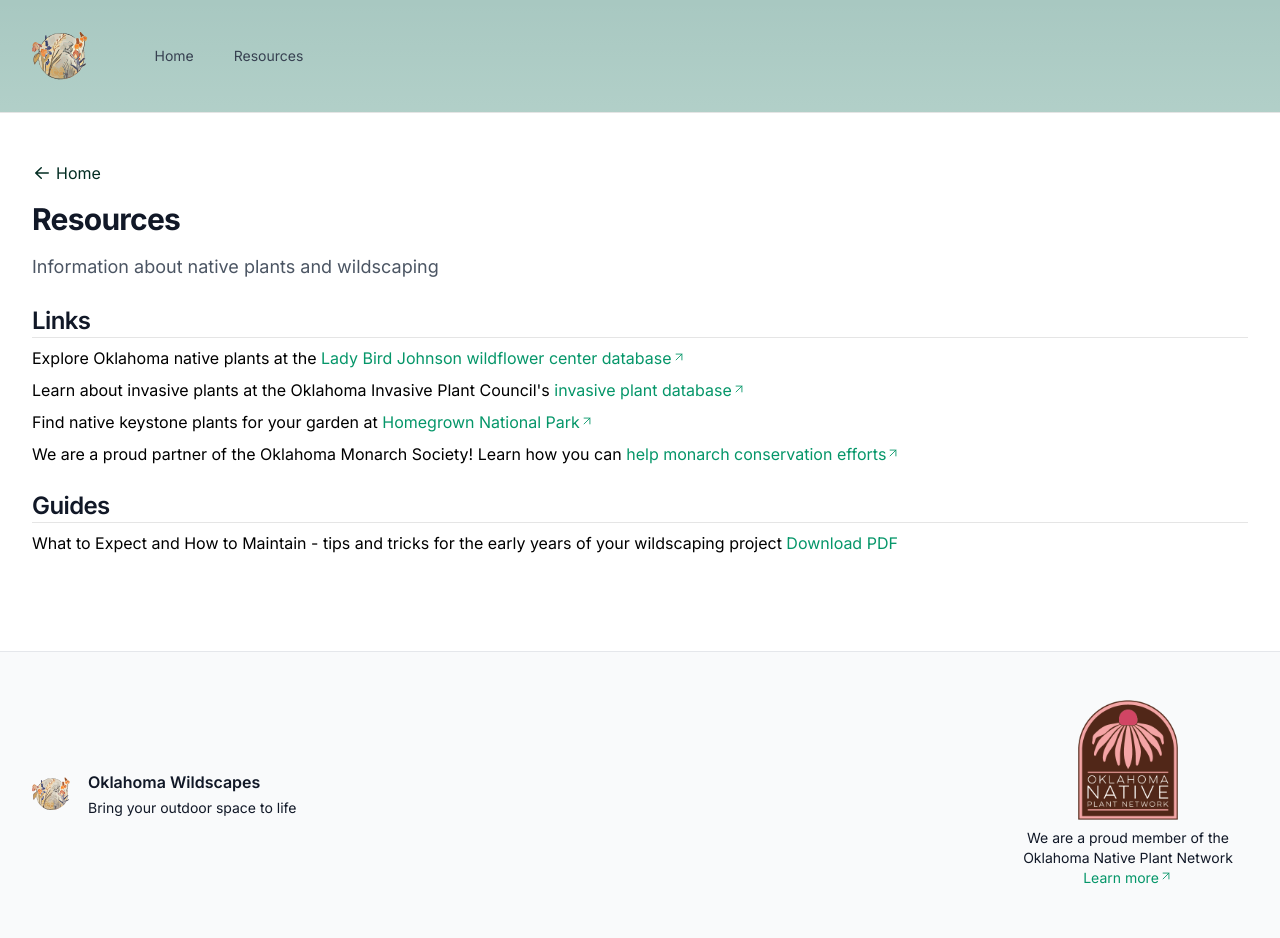
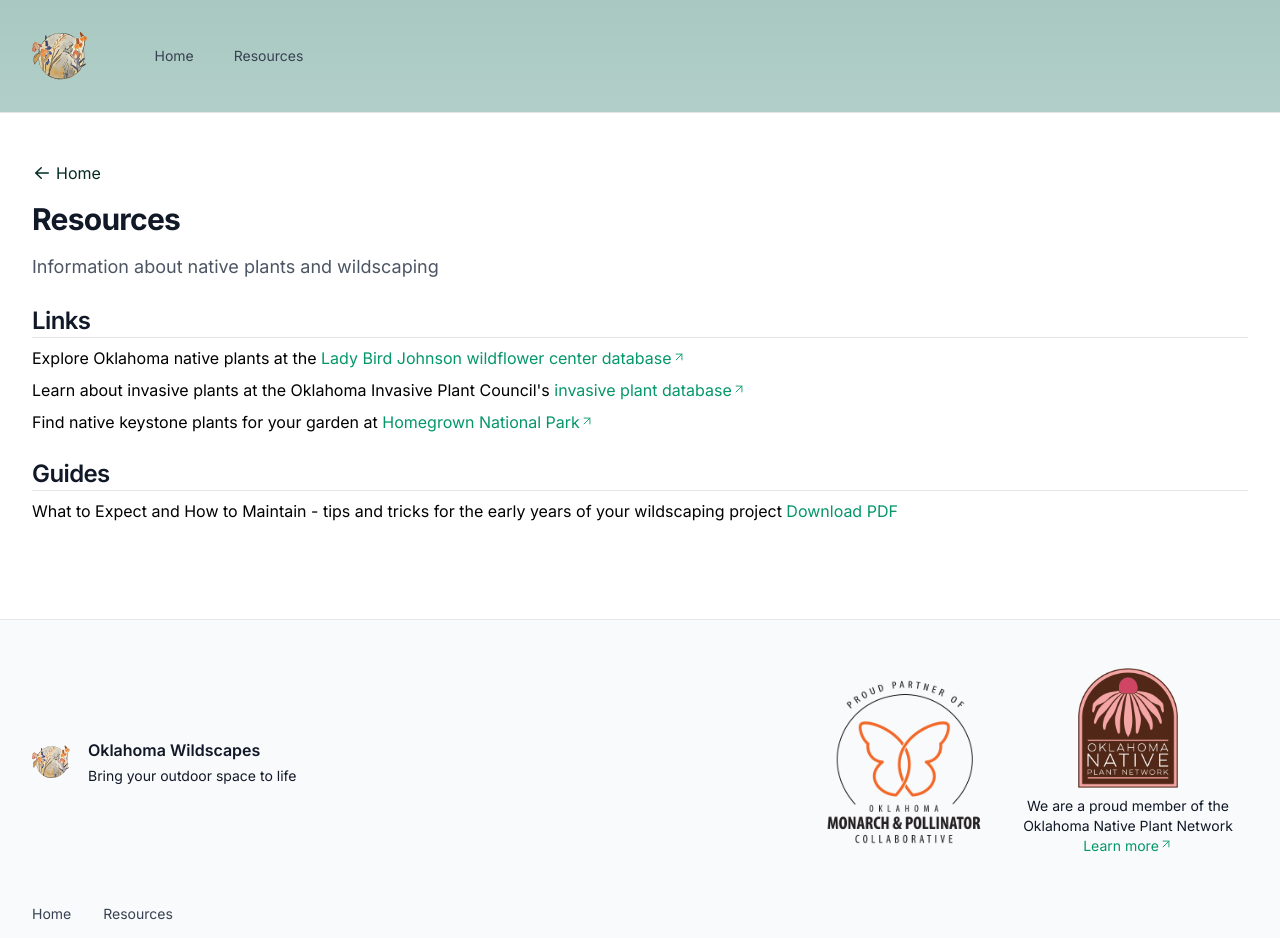
Before and after one commit to ppalms/ok-wildscapes, a Next.js app: page /resources in a window 1280 px wide. Shown: the top 938 px of the page. Built offline with nearby package versions, Linux system fonts and the light colour scheme; no server answers.

Commit message:
Move OMPC link to footer
Added logo and moved action plan link to footer

```diff
--- a/src/app/(main)/resources/page.tsx
+++ b/src/app/(main)/resources/page.tsx
@@ -52,13 +52,6 @@ export default function Page() {
                   href="https://homegrownnationalpark.org/keystone-plant-guides/"
                 />
               </p>
-              <p className="pt-2">
-                We are a proud partner of the Oklahoma Monarch Society! Learn how you can {' '}
-                <ExternalLink
-                  text="help monarch conservation efforts"
-                  href="https://okmonarchsociety.org/action-plan/"
-                />
-              </p>
             </div>
           </section>
 
--- a/src/components/ui/main/Footer.tsx
+++ b/src/components/ui/main/Footer.tsx
@@ -50,11 +50,30 @@ export function Footer() {
               </div>
             </div>
 
+            {/* Partner logos */}
+            <div className="flex flex-col sm:flex-row items-center gap-6">
+              {/* OMPC link */}
+              <Link
+                href="https://okmonarchsociety.org/action-plan/"
+                target="_blank"
+              >
+                <Image
+                  className="h-auto w-28 sm:w-36 lg:w-40"
+                  src="/images/logos/OMPC-Partner-logo-no-background.png"
+                  width={160}
+                  height={168}
+                  alt="Proud partner of the Oklahoma Monarch & Pollinator Collaborative"
+                />
+              </Link>
+
               {/* ONPN link */}
               <div className="flex flex-col-reverse items-center text-sm">
                 <p className="max-w-60 pt-2 text-center">
                   We are a proud member of the Oklahoma Native Plant Network{' '}
-                <ExternalLink text="Learn more" href="https://www.onpn.org/" />
+                  <ExternalLink
+                    text="Learn more"
+                    href="https://www.onpn.org/"
+                  />
                 </p>
                 <Link href="https://www.onpn.org/" target="_blank">
                   <Image
@@ -64,6 +83,7 @@ export function Footer() {
                     alt="Oklahoma Native Plant Network logo"
                   />
                 </Link>
+              </div>
             </div>
           </div>
 
```
Also changed, not shown: public/images/logos/OMPC-Partner-logo-no-background.png (added). Lines whose indentation alone changed are shown as unchanged.
